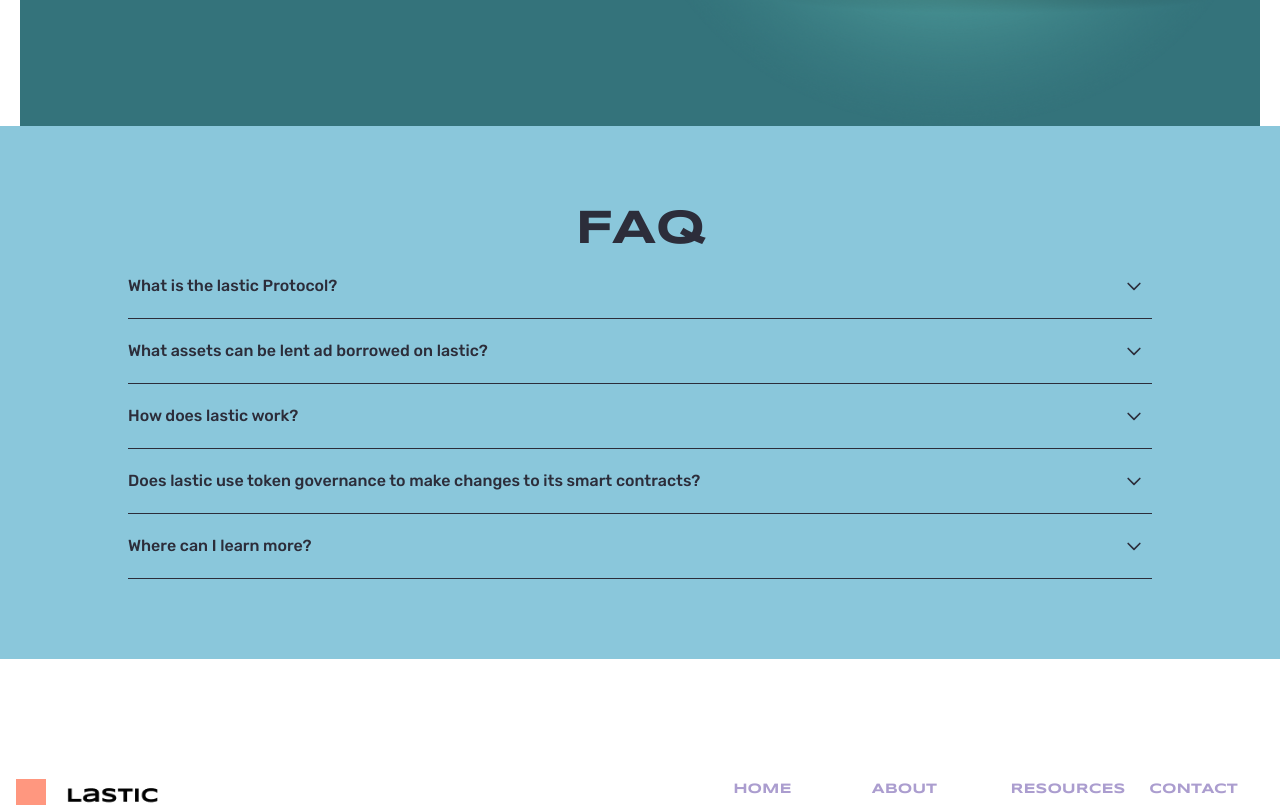
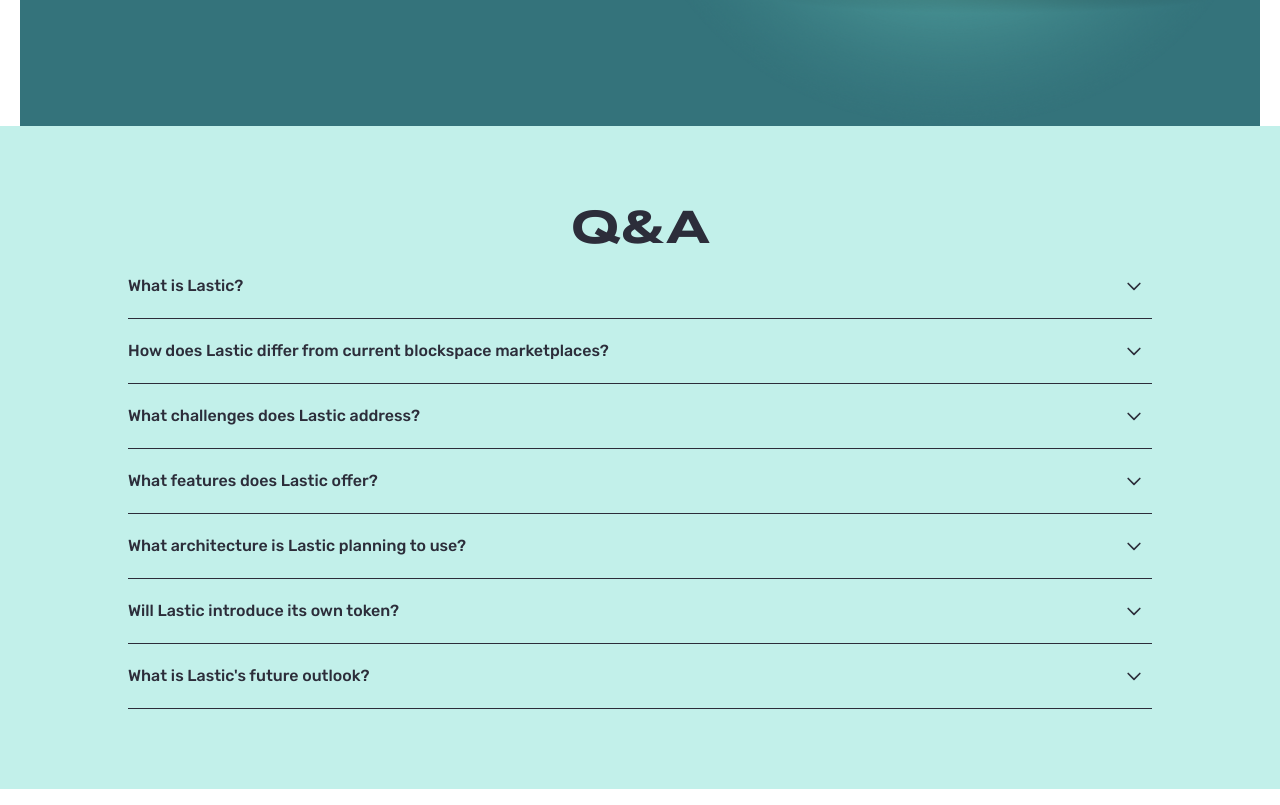
Before and after one commit to LasticXYZ/LasticUI, a Next.js app in the folder static_frontend/: page / in a window 1280 px wide. Shown: the part 580-1385 px from the top of the page. Built offline with nearby package versions, Linux system fonts and the light colour scheme.

Commit message:
adding faq section

```diff
--- a/static_frontend/src/sections/FAQSection.jsx
+++ b/static_frontend/src/sections/FAQSection.jsx
@@ -2,43 +2,42 @@
 
 const FAQ = [
   {
-        question : "What is the lastic Protocol?",
-        answer : "The lastic protocol is a non-custodial, peer-to-peer, permissionless lending, borrowing and trading system that requires no governance or external price feeds to function. The protocol consists of pools: pairings of quote tokens provided by lenders and collateral tokens provided by borrowers. lastic is capable of accepting fungible tokens as quote tokens and both fungible and non-fungible tokens as collateral tokens.",
+      question: "What is Lastic?",
+      answer: "Lastic is the world's first true blockspace marketplace. It revolutionizes the way blockspace can be exchanged with the flexibility required for applications across all web3 ecosystems. Using Polkadot’s coretime model as its foundation, it ensures applications can access the blockspace they need, and blockspace providers can tailor its packaging according to market demands."
   },
-
   {
-        question : "What assets can be lent ad borrowed on lastic?",
-        answer : " No more than 2GB. All files in your account must fit your allotted storage space.",
-
+      question: "How does Lastic differ from current blockspace marketplaces?",
+      answer: "Current blockspace marketplaces often refer to tools that MEV actors use to reorder transactions within a block for specific virtual machines or state-transition-functions. Lastic, on the other hand, offers a marketplace where buyers can manipulate the blockspace they've purchased in any way they desire, such as reordering transactions, scaling up their processing, deploying smart contracts, and more."
   },
-
   {
-        question : "How does lastic work?",
-        answer : "Click “Forgot password” from the login page or “Change password” from your profile page. A reset link will be emailed to you.",
-
+      question: "What challenges does Lastic address?",
+      answer: "Lastic addresses challenges like the absence of a dedicated marketplace for buying and selling coretime in flexible chunks on Polkadot, the difficulty in obtaining cores on-demand, and the inability to sell excess blockspace, create partnerships, or acquire fine-grained coretime."
   },
-
   {
-        question : "Does lastic use token governance to make changes to its smart contracts?",
-        answer : "Yes! Send us a message and we’ll process your request no questions asked.",
-
+      question: "What features does Lastic offer?",
+      answer: "Lastic provides features like market-based scaling, support for automated governance-controlled parameters, customizable coretime chunks, variable timeslices, and a wide range of payment options inspired by energy markets, including real-time spot market, day-ahead market, forward contracts, and capacity markets."
   },
-
   {
-        question : "Where can I learn more?",
-        answer : "Chat and email support is available 24/7. Phone lines are open during normal business hours.",
-
+      question: "What architecture is Lastic planning to use?",
+      answer: "Lastic is considering three potential architectures: as a Parachain, as a smart contract on a Parachain similar to Uniswap, or as a smart contract on Coretime Chain. Each has its own tradeoffs. A user interface showcasing the current state of coretime is also deemed necessary."
   },
-
+  {
+      question: "Will Lastic introduce its own token?",
+      answer: "The Lastic team is currently exploring this option. However, irrespective of the decision, a fee-per-transaction revenue structure is anticipated."
+  },
+  {
+      question: "What is Lastic's future outlook?",
+      answer: "Lastic aims to be the leading blockspace marketplace across the entire web3 ecosystem, as Polkadot is strategically placed to validate a variety of VM and chain types including ZK Rollups, Optimistic Rollups, and more."
+  }
 ]
 
 const FAQSection = () => {
   return(
-    <div className="text-gray-20 bg-lastic-aqua py-20">
+    <div className="text-gray-20 bg-[#c2f0ea] py-20">
       <div className="mx-auto max-w-5xl">
 
           <h1 className='text-5xl text-center font-syncopate text-gray-20 font-semibold'>
-            FAQ
+            Q&A
           </h1>
 
           {FAQ.map((item, index )=> {
```
Lines whose indentation alone changed are shown as unchanged.
